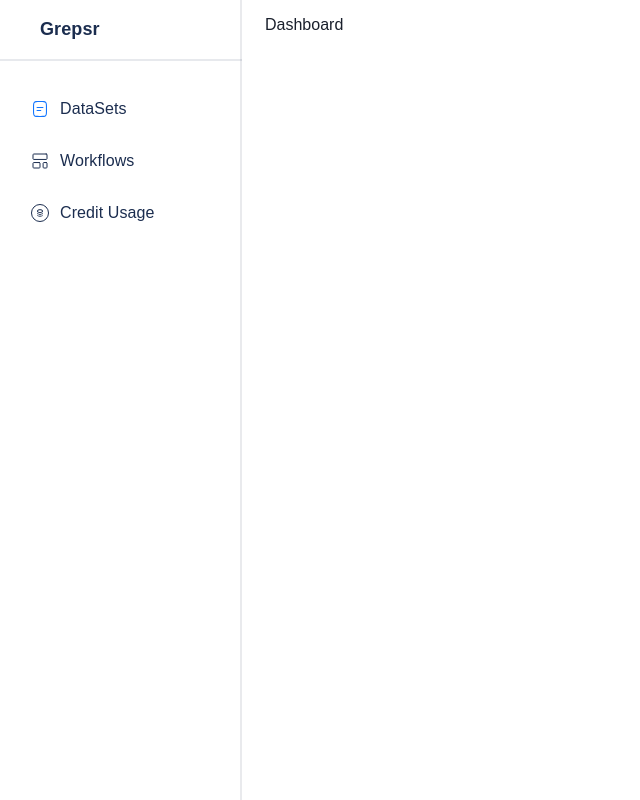
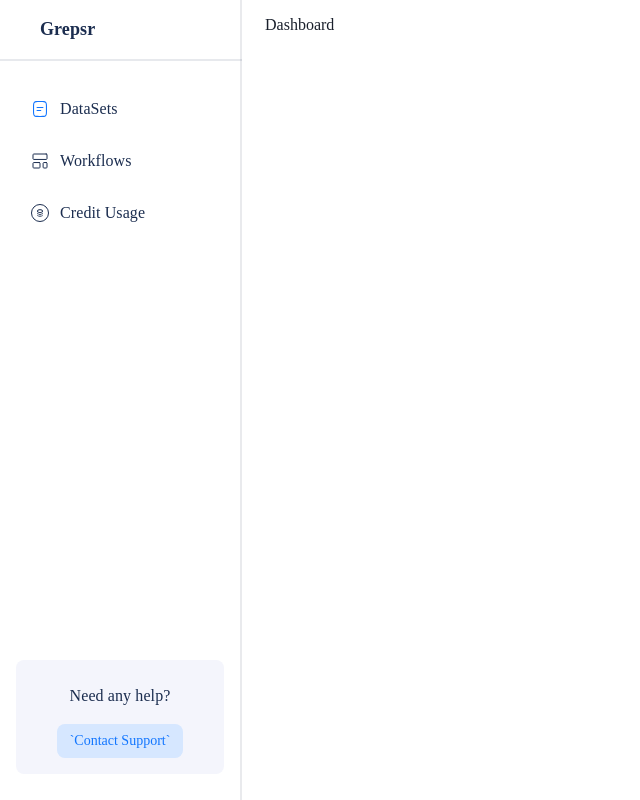
Before and after one commit to Arg-sq/GrepsrDashboard, a React (Vite) app: page / in a window 1280 px wide. Shown: the whole page, without its empty margins (0-640 px from the left). Built offline with nearby package versions, Linux system fonts and the light colour scheme.

Commit message:
feat: added button theme with sidebar footer

```diff
--- a/src/pages/errorBoundary/index.tsx
+++ b/src/pages/errorBoundary/index.tsx
@@ -1,5 +1,5 @@
 import { useState, useEffect, ReactNode } from "react";
-import { grepsr_colors } from "../../theme/color";
+import { grepsr_colors } from "../../theme/Color";
 import { Box, Button, Text } from "@chakra-ui/react";
 import { NAVIGATION_ROUTES } from "../../routes/routes.constants";
 
--- a/src/pages/sidebar/NavItem.tsx
+++ b/src/pages/sidebar/NavItem.tsx
@@ -1,5 +1,5 @@
 import { Box, HStack, Image, Text } from "@chakra-ui/react";
-import { grepsr_colors } from "@grepsr/theme/color";
+import { grepsr_colors } from "@grepsr/theme/Color";
 import {  useNavigate } from "react-router-dom";
 
 interface ISidebarItem{
--- a/src/pages/sidebar/index.tsx
+++ b/src/pages/sidebar/index.tsx
@@ -1,7 +1,7 @@
 
 import { NAVIGATION_ROUTES } from '../../routes/routes.constants'
-import { Box, Divider, Flex, Text, VStack } from '@chakra-ui/react'
-import { grepsr_colors } from '../../theme/color'
+import { Box, Button, Divider, Flex, Text, VStack } from '@chakra-ui/react'
+import { grepsr_colors } from '../../theme/Color'
 import { svgs } from '../../assets/svgs'
 import Item from './NavItem'
 import { useLocation } from 'react-router-dom'
@@ -90,8 +90,14 @@
       </React.Fragment>
             ))}
         </VStack>
+
       </Flex>
-
+      <VStack bg={grepsr_colors.gray_300} mx={4} px={6} py={4} borderRadius={8}>
+         <Text size={"xs"} fontWeight={"medium"} my={2}>Need any help?</Text>
+     <Button variant={"secondary"} size={"md"}>
+      `Contact Support`
+     </Button>
+        </VStack>
     </Box>
   </Box>
   )
--- /dev/null
+++ b/src/theme/Button.ts
@@ -0,0 +1,81 @@
+import { defineStyle, defineStyleConfig } from "@chakra-ui/react";
+import { grepsr_colors } from "./Color";
+
+const baseStyles = {
+  px: 3,
+  py: 4,
+  borderRadius: 8,
+};
+
+const primary = defineStyle({
+  background: grepsr_colors.primary,
+  color: grepsr_colors.white,
+  ...baseStyles,
+  _hover: {
+    background: grepsr_colors.primary_100,
+    color: grepsr_colors.white,
+  },
+});
+
+const secondary = defineStyle({
+  background: grepsr_colors.primary_100,
+  color: grepsr_colors.primary,
+  ...baseStyles,
+  _hover: {
+    background: grepsr_colors.gray_100,
+  },
+});
+
+const ghost = defineStyle({
+  background: grepsr_colors.gray,
+  border: `1px solid ${grepsr_colors.gray}`,
+  ...baseStyles,
+  _hover: {
+    color: grepsr_colors.black,
+  },
+});
+
+export const buttonTheme = defineStyleConfig({
+  variants: {
+    primary,
+    secondary,
+    ghost,
+  },
+  sizes: {
+    sm: {
+      height: "32px",
+      fontSize: 14,
+      fontWeight: "500",
+      width: 97,
+    },
+    md: {
+      height: "32px",
+      fontSize: 14,
+      fontWeight: "500",
+      width: "fit-content",
+    },
+    fit: {
+      height: "32px",
+      fontSize: 14,
+      fontWeight: "500",
+      width: "fit-content",
+    },
+    lg_fit: {
+      height: "32px",
+      fontSize: 16,
+      fontWeight: "600",
+      width: "fit-content",
+    },
+    lg: {
+      height: "32px",
+      fontSize: 16,
+      fontWeight: "600",
+      width: "317px",
+    },
+  },
+
+  defaultProps: {
+    size: "sm",
+    variant: "primary",
+  },
+});
--- a/src/theme/color.ts
+++ b/src/theme/Color.ts
@@ -6,6 +6,7 @@
     primary_600:"#4A5568",
     gray_100:"#ECF3FE",
     gray_200:"#DCE2F0",
+    gray_300:"#F4F5FC",
     gray:"#E9EAED",
 
 }
--- a/src/theme/index.ts
+++ b/src/theme/index.ts
@@ -1,6 +1,6 @@
 import { extendTheme } from "@chakra-ui/react";
-import { grepsr_colors } from "./color";
-// import { buttonTheme } from "./Button";
+import { grepsr_colors } from "./Color";
+import { buttonTheme } from "./Button";
 // import { textTheme } from "./text";
 
 export const theme = extendTheme({
@@ -8,7 +8,7 @@
     global: {
       body: {
         bgColor: grepsr_colors.white,
-        fontFamily: "'San Fransisco', sans-serif",
+        fontFamily: "Manrope",
       },
       a: {
         _hover: {
@@ -32,8 +32,8 @@
 
     },
   },
-//   components: {
-//     Button: buttonTheme,
+  components: {
+    Button: buttonTheme,
 //     Text: textTheme,
-//   },
+  },
 });
--- a/tsconfig.json
+++ b/tsconfig.json
@@ -21,9 +21,9 @@
   "include": ["src","types.ts"],
 
   "references": [
-    // {
-    //   "path": "./tsconfig.app.json"
-    // },
+    {
+      "path": "./tsconfig.app.json"
+    },
     {
       "path": "./tsconfig.node.json"
     }
```
